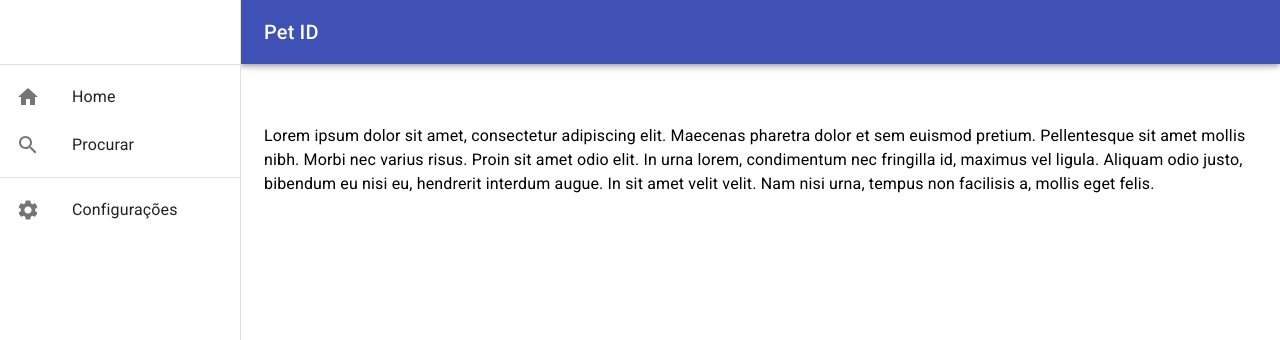
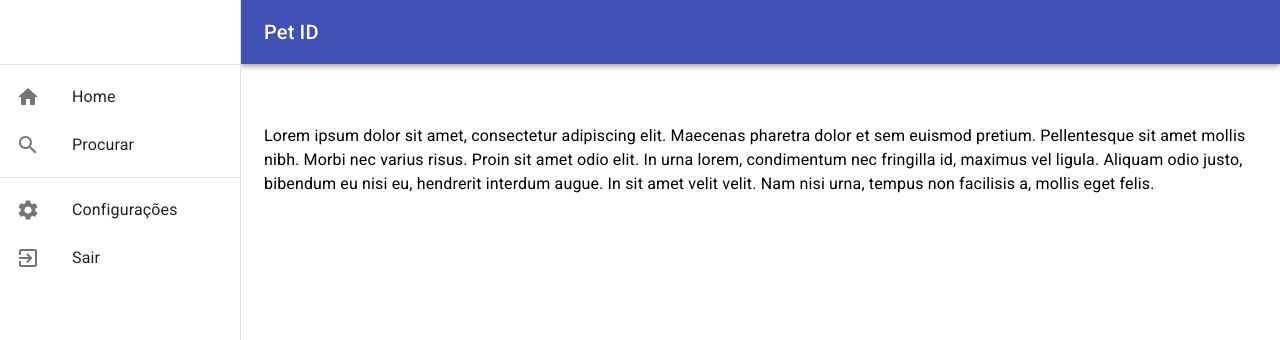
Before and after one commit to petidufmg/pet-id-ufmg-frontend, a React (Create React App) app in the folder pet-id/: page /home in a window 1280 px wide. Shown: the top 340 px of the page. Built offline with nearby package versions, Linux system fonts and the light colour scheme.

Commit message:
Add exit link

```diff
--- a/pet-id/src/components/CustomDrawer.js
+++ b/pet-id/src/components/CustomDrawer.js
@@ -8,8 +8,9 @@ import ListItemText from '@material-ui/core/ListItemText';
 import HomeIcon from '@material-ui/icons/Home';
 import SearchIcon from '@material-ui/icons/Search';
 import SettingsIcon from '@material-ui/icons/Settings';
-import { Link } from 'react-router-dom';
-import { useTheme } from '@material-ui/core/styles';
+import ExitToAppIcon from '@material-ui/icons/ExitToApp';
+import {Link} from 'react-router-dom';
+import {useTheme} from '@material-ui/core/styles';
 
 function CustomDrawer(props) {
 
@@ -39,10 +40,19 @@ function CustomDrawer(props) {
             </List>
             <Divider/>
             <List>
-                {['Configurações'].map((text, index) => (
-                    <ListItem to="/settings" component={Link} button key={index}>
+                {['Configurações', 'Sair'].map((text, index) => (
+                    <ListItem
+                        to={text === 'Sair'
+                        ? '/'
+                        : '/settings'}
+                        component={Link}
+                        button
+                        key={index}>
                         <ListItemIcon>
-                            <SettingsIcon/>
+                            {text === 'Configurações'
+                                ? <SettingsIcon/>
+                                : <ExitToAppIcon/>}
+
                         </ListItemIcon>
                         <ListItemText primary={text}/>
                     </ListItem>
@@ -63,7 +73,9 @@ function CustomDrawer(props) {
             ? 'right'
             : 'left'}
             ModalProps={{
-            keepMounted: props.variant === "temporary" ? true : false
+            keepMounted: props.variant === "temporary"
+                ? true
+                : false
         }}>
             {drawer}
         </Drawer>
```
